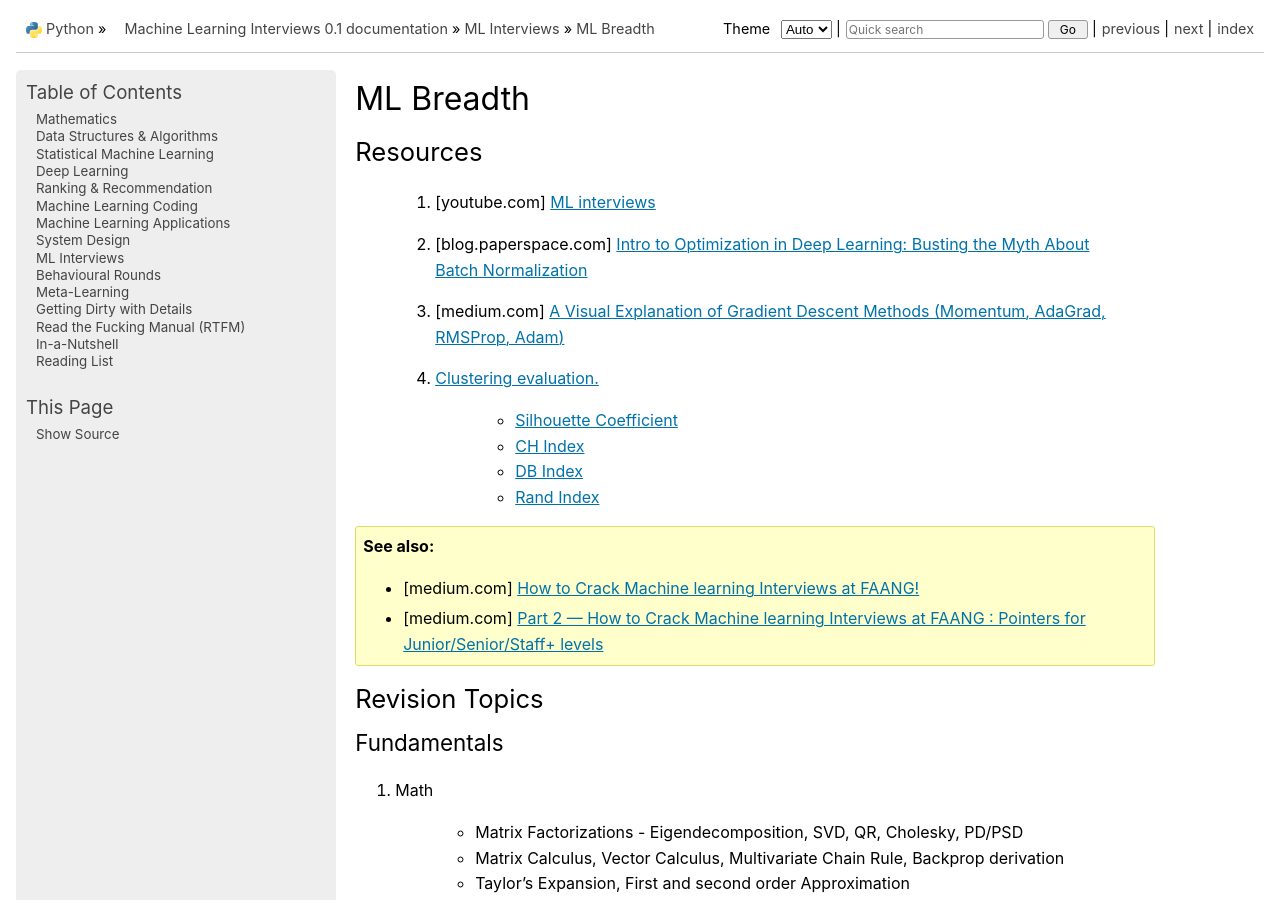
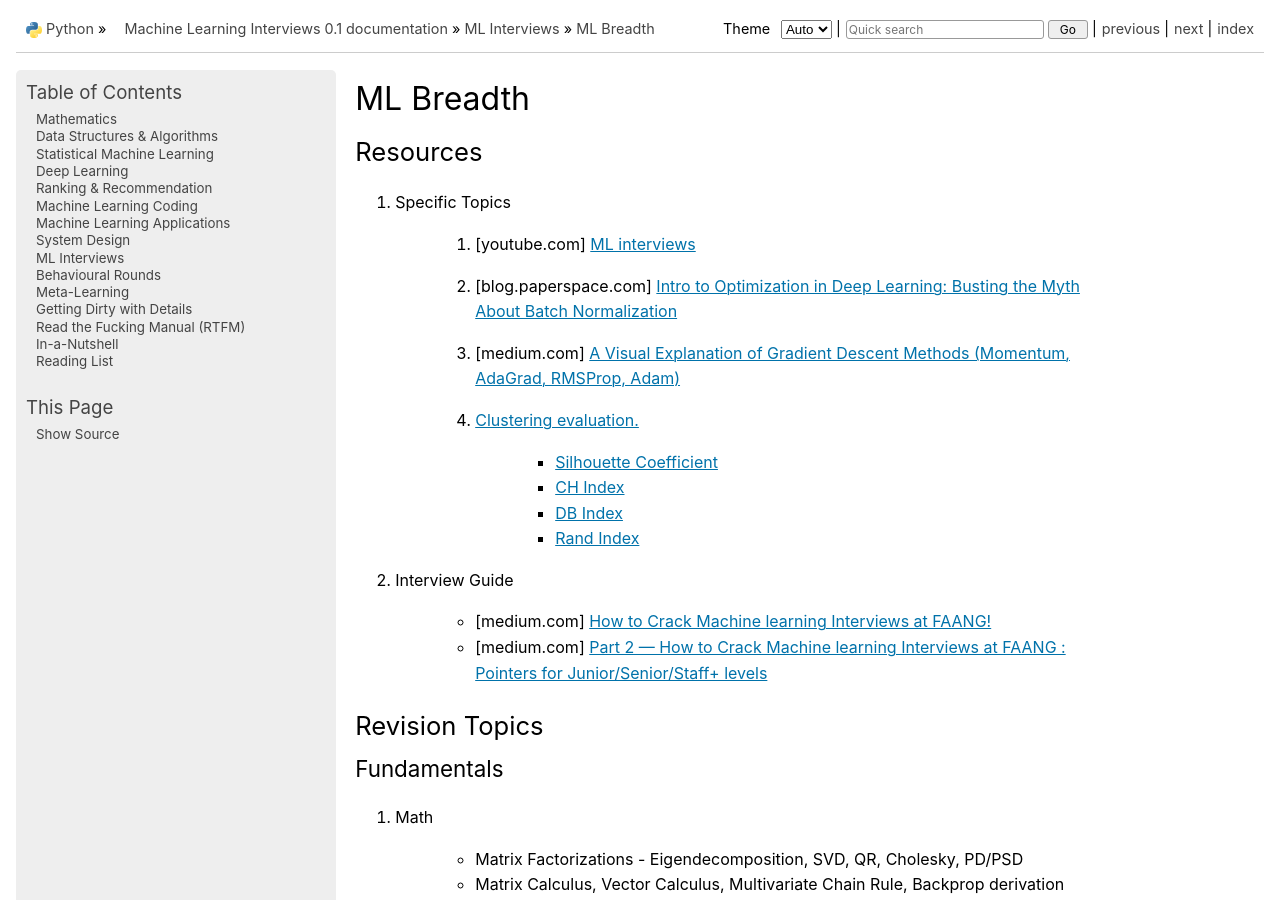
Before and after one commit to uselesstechjunks/leetcode, a Sphinx documentation site: the page built from docs/source/interviews/breadth.rst, in a window 1280 px wide and 900 px high. Built offline with Sphinx 7.4.7, drawn with Linux system fonts in a browser that asks for light colours.

Commit message:
Update breadth.rst

```diff
--- a/docs/source/interviews/breadth.rst
+++ b/docs/source/interviews/breadth.rst
@@ -5,6 +5,8 @@ ML Breadth
 ********************************************************************************
 Resources
 ********************************************************************************
+#. Specific Topics
+
 	#. [youtube.com] `ML interviews <https://www.youtube.com/playlist?list=PLXmbE5IFg3EEoSAzuqbu7o8Kh8FFhTFPc>`_
 	#. [blog.paperspace.com] `Intro to Optimization in Deep Learning: Busting the Myth About Batch Normalization <https://blog.paperspace.com/busting-the-myths-about-batch-normalization/>`_
 	#. [medium.com] `A Visual Explanation of Gradient Descent Methods (Momentum, AdaGrad, RMSProp, Adam) <https://medium.com/towards-data-science/a-visual-explanation-of-gradient-descent-methods-momentum-adagrad-rmsprop-adam-f898b102325c>`_
@@ -15,7 +17,8 @@ Resources
 		- `DB Index <https://scikit-learn.org/stable/modules/clustering.html#davies-bouldin-index>`_
 		- `Rand Index <https://scikit-learn.org/stable/modules/clustering.html#rand-index>`_
 
-.. seealso::
+#. Interview Guide
+
 	* [medium.com] `How to Crack Machine learning Interviews at FAANG! <https://medium.com/@reachpriyaa/how-to-crack-machine-learning-interviews-at-faang-78a2882a05c5>`_
 	* [medium.com] `Part 2 — How to Crack Machine learning Interviews at FAANG : Pointers for Junior/Senior/Staff+ levels <https://medium.com/@reachpriyaa/part-2-how-to-crack-machine-learning-interviews-at-faang-pointers-for-junior-senior-staff-4b89e10bff28>`_
 
```
